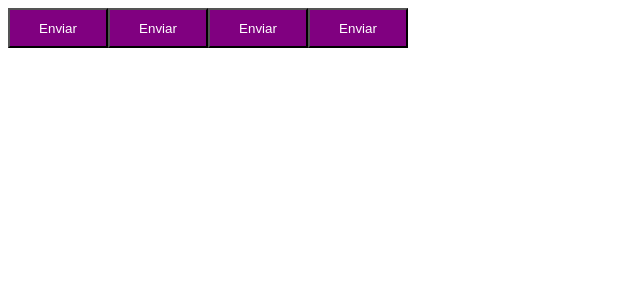
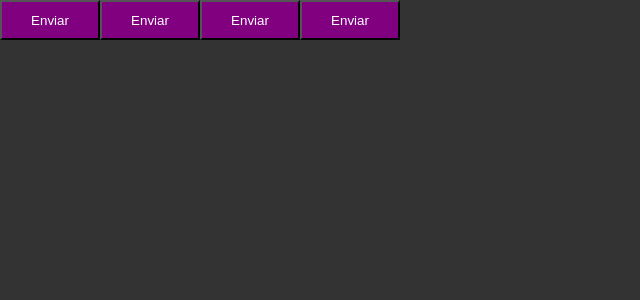
Before and after one commit to Luciano-Ferreira/ignite-timer, a React (Vite) app: page / in a window 1280 px wide. Shown: the top 300 px of the page, without its empty margins (0-640 px from the left). Built offline with nearby package versions, Linux system fonts and the light colour scheme.

Commit message:
style: gloval styles

```diff
--- a/src/App.tsx
+++ b/src/App.tsx
@@ -1,6 +1,8 @@
 import { useState } from 'react';
 import { ThemeProvider } from 'styled-components';
 import { Button } from './components/Button';
+
+import { GlobalStyle } from './styles/global';
 import { defaultTheme } from './styles/themes/default';
 
 function App() {
@@ -28,6 +30,8 @@
      >
       Enviar
      </Button>
+
+     <GlobalStyle />
     </ThemeProvider>
   )
 }
--- /dev/null
+++ b/src/styles/global.ts
@@ -0,0 +1,14 @@
+import { createGlobalStyle } from 'styled-components';
+
+export const GlobalStyle= createGlobalStyle`
+  * {
+    margin: 0;
+    padding: 0;
+    box-sizing: border-box;
+  }
+
+  body {
+    background: #333;
+    color: #fff
+  }
+`;
```
